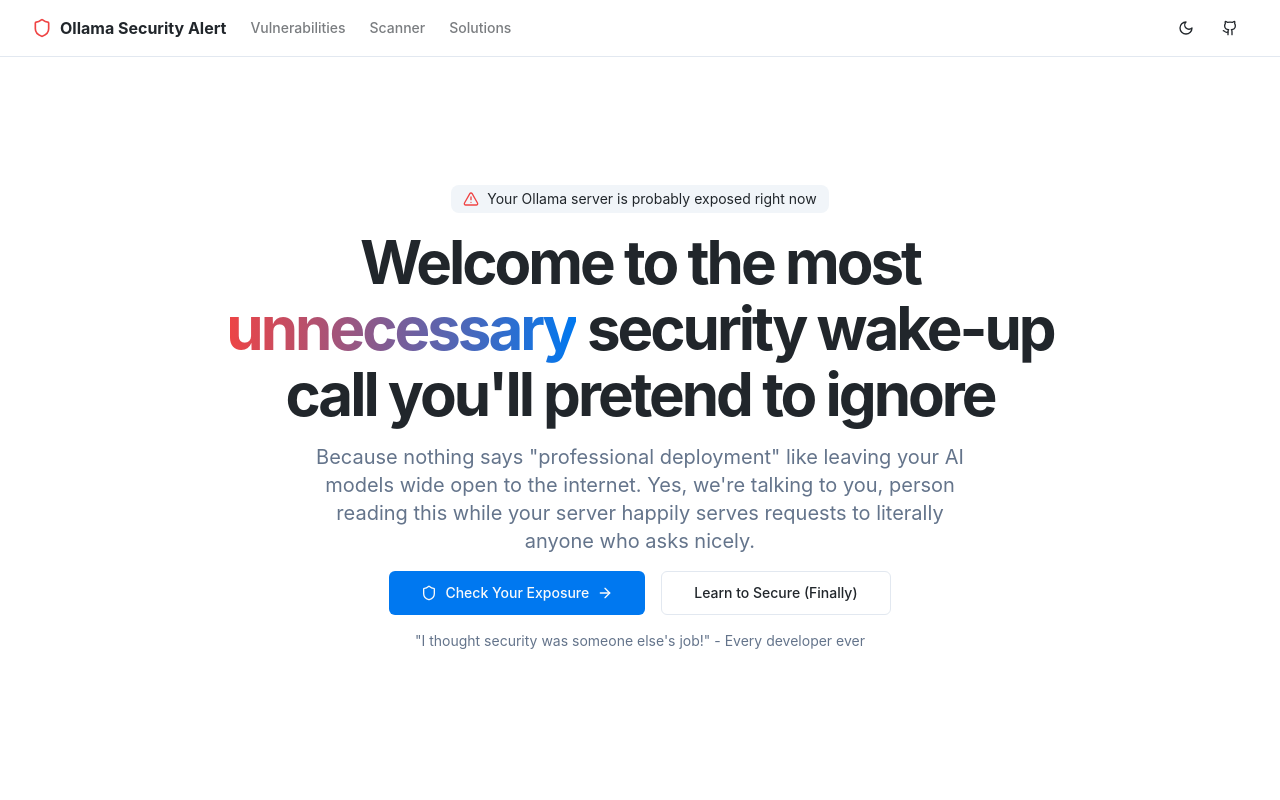
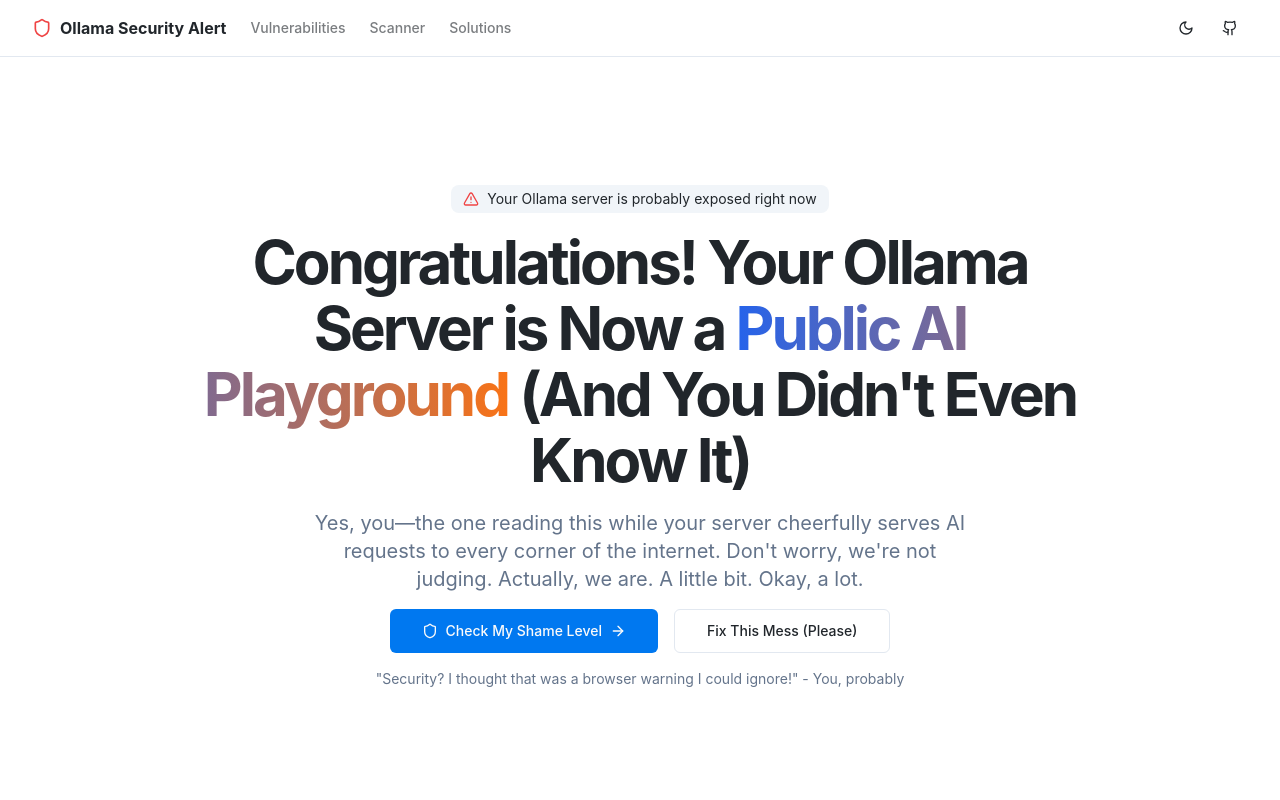
Before and after one commit to nileshevrywhr/sarcastic-react-starter-kit, a React (Vite) app: page / in a window 1280 px wide. Shown: the top 800 px of the page. Built offline with nearby package versions, Linux system fonts and the light colour scheme.

Commit message:
Apply blue-orange gradient
Re-applied the blue-orange gradient coloring to the website elements.

```diff
--- a/src/components/Hero.tsx
+++ b/src/components/Hero.tsx
@@ -11,33 +11,33 @@ const Hero = () => {
       </div>
 
       <h1 className="text-3xl font-bold leading-tight tracking-tighter md:text-5xl lg:text-6xl lg:leading-[1.1] text-center max-w-4xl">
-        Welcome to the most{" "}
-        <span className="bg-gradient-to-r from-destructive to-primary bg-clip-text text-transparent">
-          unnecessary
+        Congratulations! Your Ollama Server is Now a{" "}
+        <span className="bg-gradient-to-r from-blue-600 to-orange-500 bg-clip-text text-transparent">
+          Public AI Playground
         </span>{" "}
-        security wake-up call you'll pretend to ignore
+        (And You Didn't Even Know It)
       </h1>
 
       <p className="max-w-2xl text-center text-lg text-muted-foreground md:text-xl">
-        Because nothing says "professional deployment" like leaving your AI models
-        wide open to the internet. Yes, we're talking to you, person reading this
-        while your server happily serves requests to literally anyone who asks nicely.
+        Yes, you—the one reading this while your server cheerfully serves AI requests
+        to every corner of the internet. Don't worry, we're not judging. Actually,
+        we are. A little bit. Okay, a lot.
       </p>
 
       <div className="flex flex-col gap-4 sm:flex-row">
         <Button size="lg" className="gap-2">
           <Shield className="h-4 w-4" />
-          Check Your Exposure
+          Check My Shame Level
           <ArrowRight className="h-4 w-4" />
         </Button>
         <Button variant="outline" size="lg">
-          Learn to Secure (Finally)
+          Fix This Mess (Please)
         </Button>
       </div>
 
       <div className="mt-8 text-center">
         <p className="text-sm text-muted-foreground">
-          "I thought security was someone else's job!" - Every developer ever
+          "Security? I thought that was a browser warning I could ignore!" - You, probably
         </p>
       </div>
     </section>
```
